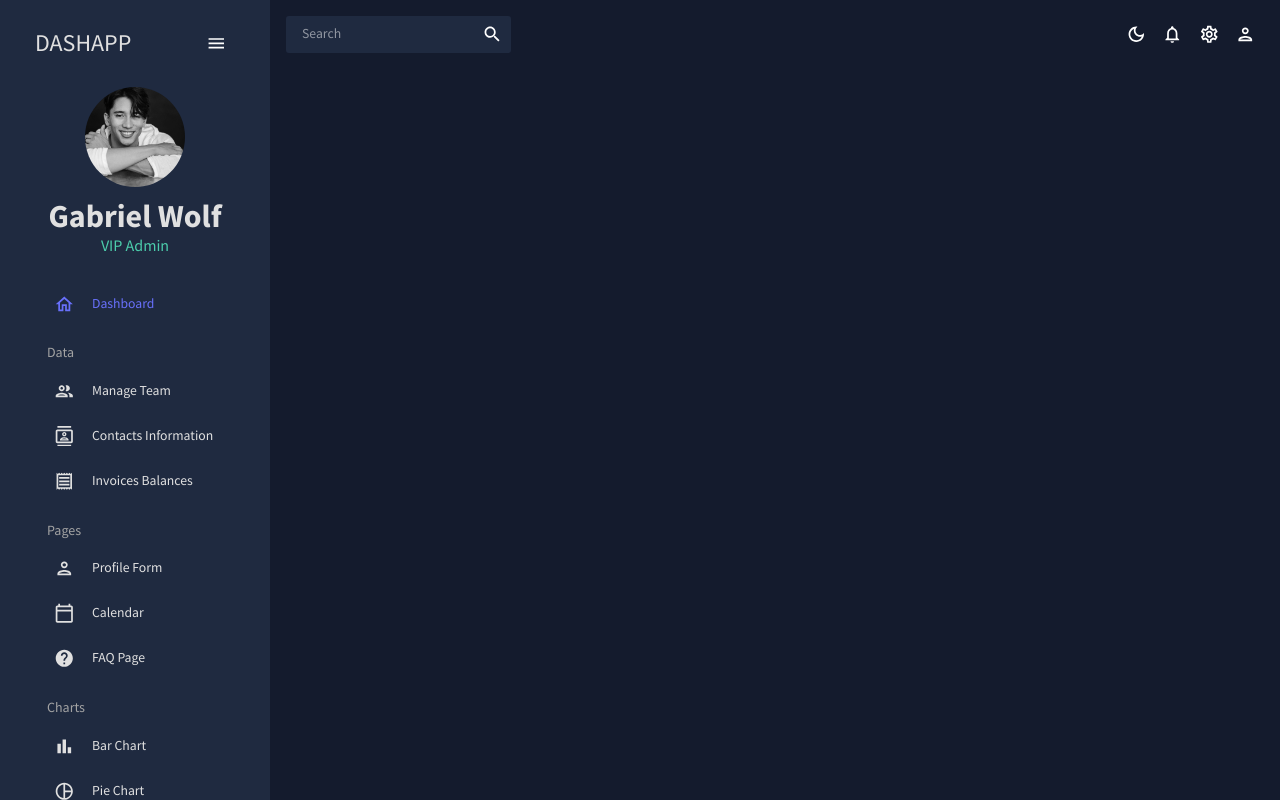
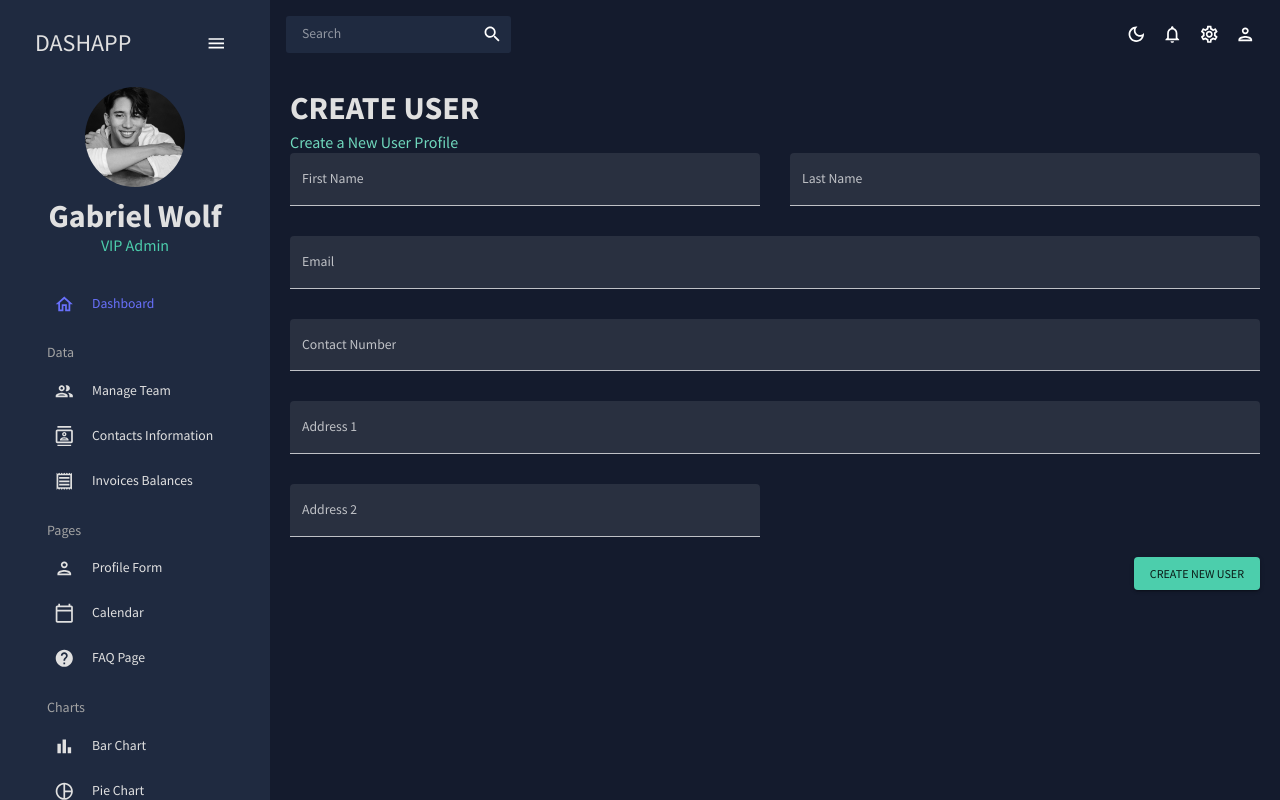
Before and after one commit to gwolf97/dashboard-project, a React (Create React App) app: page /form in a window 1280 px wide. Built offline with nearby package versions, Linux system fonts and the light colour scheme; the HTML template or start-up script is replaced by a standard one.

Commit message:
Formik and yup validation

```diff
--- a/src/App.js
+++ b/src/App.js
@@ -7,7 +7,7 @@
 import Team from "./scenes/team/index";
 import Invoices from "./scenes/invoices";
 import Contacts from "./scenes/contacts";
-//import Form from "./scenes/form";
+import Form from "./scenes/form";
 //import Line from "./scenes/line";
 //import Bar from "./scenes/bar";
 //import Pie from "./scenes/pie";
@@ -33,8 +33,8 @@
               <Route path="/team" element={<Team/>} />
               <Route path="/contacts" element={<Contacts/>} />
               <Route path="/invoices" element={<Invoices/>} />
-     {/*           <Route path="/form" element={<Form/>} />
-              <Route path="/bar" element={<Bar/>} />
+             <Route path="/form" element={<Form/>} />
+     {/*            <Route path="/bar" element={<Bar/>} />
               <Route path="/pie" element={<Pie/>} />
               <Route path="/line" element={<Line/>} />
               <Route path="/faq" element={<FAQ/>} />
--- /dev/null
+++ b/src/scenes/form/index.jsx
@@ -0,0 +1,148 @@
+import React from 'react'
+import {Box, Button, TextField} from "@mui/material"
+import {Formik} from "formik"
+import * as yup from "yup"
+import useMediaQuery from '@mui/material/useMediaQuery'
+import Header from "../../components/Header"
+
+const initialValues = {
+    firstName: "",
+    lastName: "",
+    email: "",
+    contact: "",
+    address1: "",
+    address2: "",
+}
+
+const phoneRegExp = /^((\+[1-9]{1,4}[ -]?)|(\([0-9]{2,3}\)[ -]?)|([0-9]{2,4})[ -]?)*?[0-9]{3,4}[ -]?[0-9]{3,4}$/;
+
+const userSchema = yup.object().shape({
+    firstName: yup.string().required("required"),
+    lastName: yup.string().required("required"),
+    email: yup.string().email("invalid email").required("required"),
+    contact: yup
+        .string()
+        .matches(phoneRegExp, "Phone number is not valid")
+        .required("required"),
+    address1: yup.string().required("required"),
+    address2: yup.string().required("required"),
+})
+
+const Form = () => {
+    const isNonMobile = useMediaQuery("(min-width:600px)")
+
+    const handleFormSubmit = (values) => {
+        console.log(values)
+    }
+
+  return (
+    <Box m="20px">
+        <Header title="CREATE USER" subtitle="Create a New User Profile"/>
+
+        <Formik
+            onSubmit={handleFormSubmit}
+            initialValues={initialValues}
+            validationSchema={userSchema}
+        >
+            {({values, errors, touched, handleBlur, handleChange, handleSubmit}) => (
+                <form onSubmit={handleSubmit}>
+                    <Box
+                        display="grid"
+                        gap="30px"
+                        gridTemplateColumns="repeat(4, minmax(0, 1fr))"
+                        sx={{
+                            "& > div": {gridColumn: isNonMobile ? undefined : "span 4"},
+                        }}
+                    >
+                        <TextField
+                        fullWidth
+                        variant="filled"
+                        type="text"
+                        label="First Name"
+                        onBlur={handleBlur}
+                        onChange={handleChange}
+                        value={values.firstName}
+                        name="firstName"
+                        error={!!touched.firstName && !!errors.firstName}
+                        helperText={touched.firstName && errors.firstName}
+                        sx={{gridColumn: "span 2"}}
+                        />
+                        <TextField
+                        fullWidth
+                        variant="filled"
+                        type="text"
+                        label="Last Name"
+                        onBlur={handleBlur}
+                        onChange={handleChange}
+                        value={values.lastName}
+                        name="lastName"
+                        error={!!touched.lastName && !!errors.lastName}
+                        helperText={touched.lastName && errors.lastName}
+                        sx={{gridColumn: "span 2"}}
+                        />
+                        <TextField
+                        fullWidth
+                        variant="filled"
+                        type="text"
+                        label="Email"
+                        onBlur={handleBlur}
+                        onChange={handleChange}
+                        value={values.email}
+                        name="email"
+                        error={!!touched.email && !!errors.email}
+                        helperText={touched.email && errors.email}
+                        sx={{gridColumn: "span 4"}}
+                        />
+                        <TextField
+                        fullWidth
+                        variant="filled"
+                        type="text"
+                        label="Contact Number"
+                        onBlur={handleBlur}
+                        onChange={handleChange}
+                        value={values.contact}
+                        name="contact"
+                        error={!!touched.contact && !!errors.contact}
+                        helperText={touched.contact && errors.contact}
+                        sx={{gridColumn: "span 4"}}
+                        />
+                        <TextField
+                        fullWidth
+                        variant="filled"
+                        type="text"
+                        label="Address 1"
+                        onBlur={handleBlur}
+                        onChange={handleChange}
+                        value={values.address1}
+                        name="address1"
+                        error={!!touched.address1 && !!errors.address1}
+                        helperText={touched.address1 && errors.address1}
+                        sx={{gridColumn: "span 4"}}
+                        />
+                        <TextField
+                        fullWidth
+                        variant="filled"
+                        type="text"
+                        label="Address 2"
+                        onBlur={handleBlur}
+                        onChange={handleChange}
+                        value={values.address2}
+                        name="address2"
+                        error={!!touched.address2 && !!errors.address2}
+                        helperText={touched.address2 && errors.address2}
+                        sx={{gridColumn: "span 2"}}
+                        />
+                    </Box>
+                    <Box display="flex" justifyContent="end" mt="20px" >
+                        <Button type="submit" color="secondary" variant="contained" >
+                            Create New User
+                        </Button>
+                    </Box>
+                </form>
+            )}
+        </Formik>
+    </Box>
+  )
+}
+
+export default Form
```
Also changed, not shown: src/scenes/calender/index.jsx (added).
